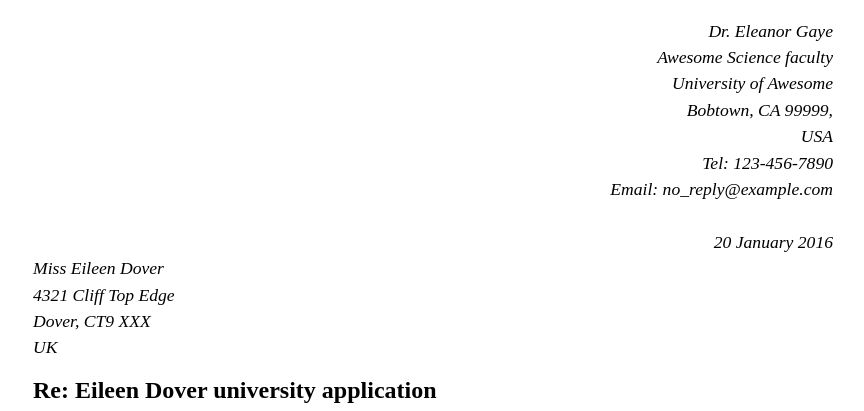
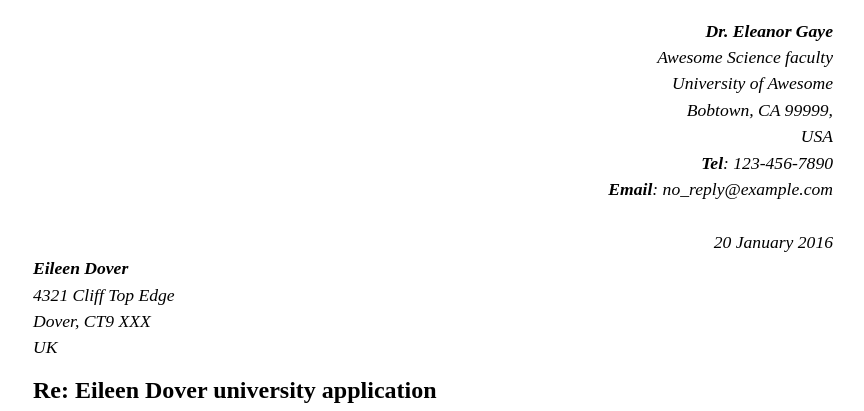
Before and after one commit to cestrada35/tutorial-loops, a plain HTML site: page firefox-assessments/index.html in a window 1280 px wide. Shown: the top 411 px of the page, without its empty margins (207-1071 px from the left). Drawn offline with Linux system fonts and the light colour scheme.

Commit message:
Emphasized to and from fields

```diff
--- a/firefox-assessments/index.html
+++ b/firefox-assessments/index.html
@@ -20,17 +20,17 @@
   <body>
     <p>
       <address class="sender-column">
-      Dr. Eleanor Gaye<br>
+      <strong>Dr. Eleanor Gaye</strong><br>
       Awesome Science faculty<br>
       University of Awesome<br>
       Bobtown, CA 99999,<br>
       USA<br>
-      Tel: 123-456-7890<br>
-      Email: no_reply@example.com<br><br>
+      <b>Tel</b>: 123-456-7890<br>
+      <b>Email</b>: no_reply@example.com<br><br>
       20 January 2016
-    </address>
+      </address>
       <address>
-        Miss Eileen Dover<br>
+        <strong>Eileen Dover</strong><br>
         4321 Cliff Top Edge<br>
         Dover, CT9 XXX<br>
         UK<br>
```
